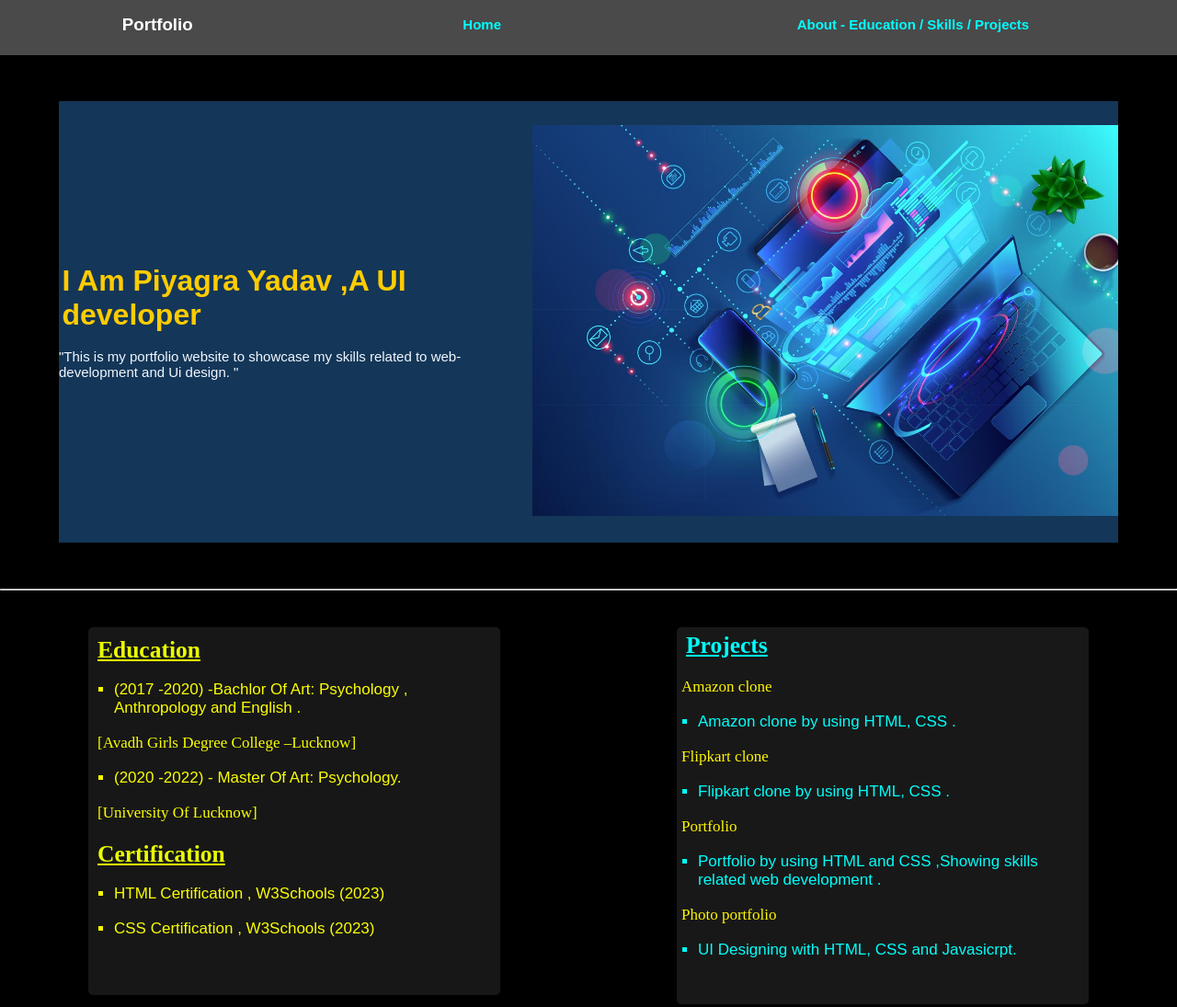
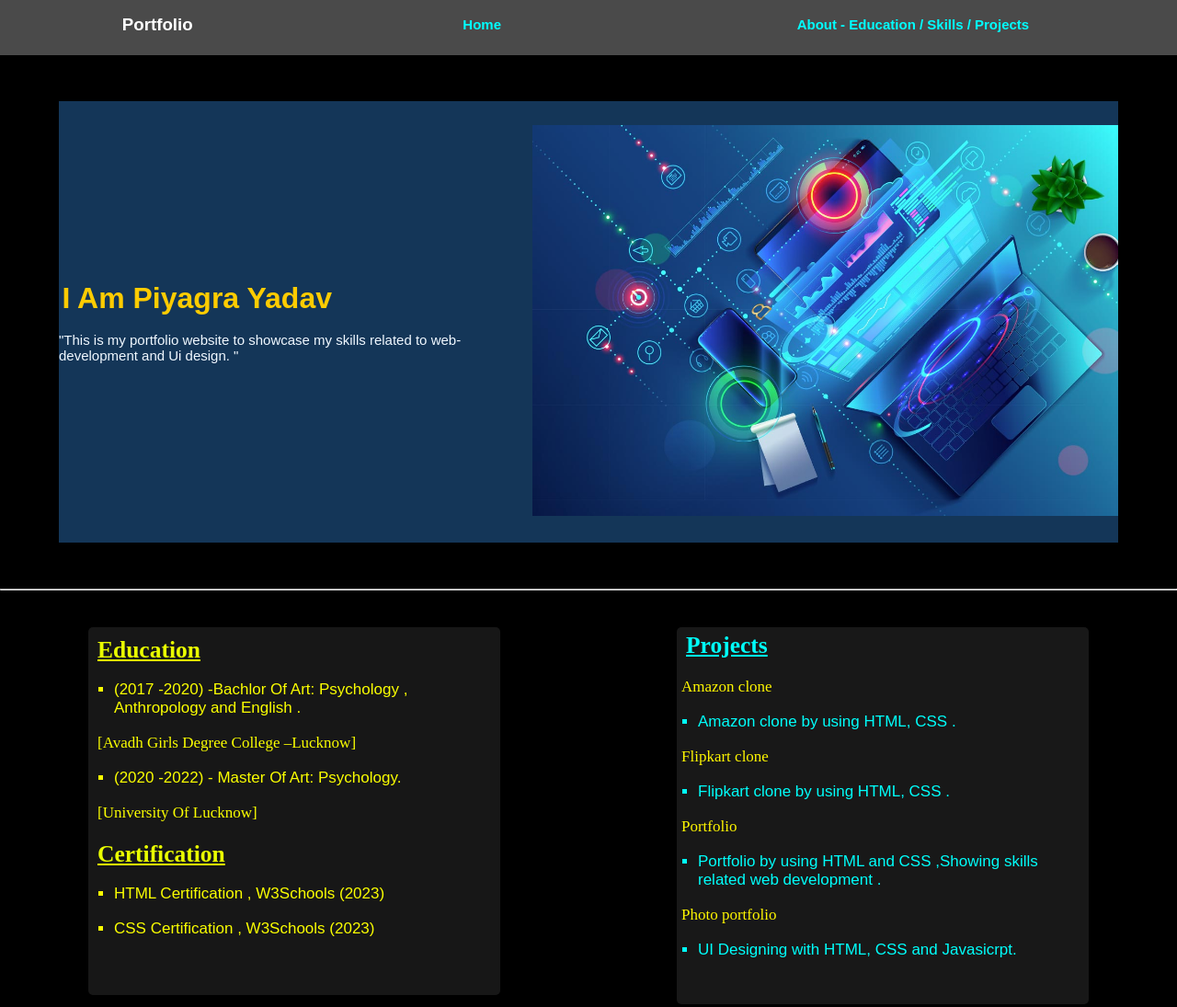
Before and after one commit to Piyagra/codingproject, a plain HTML site: page index.html in a window 1280 px wide. Shown: the top 1095 px of the page at 92% size. Drawn offline with Linux system fonts and the light colour scheme.

Commit message:
fixed bug

```diff
--- a/index.html
+++ b/index.html
@@ -29,7 +29,7 @@
   <div class="main ">
     <div class="intro">
       <h1 class="heading" style="color: rgb(255, 204, 0); font-family:Arial, Helvetica, sans-serif" ;>I Am Piyagra Yadav
-        ,A UI developer </h1>
+        </h1>
 
       <br>
       <p class="port">"This is my portfolio website to showcase my skills related to web-development and Ui design. "
```
